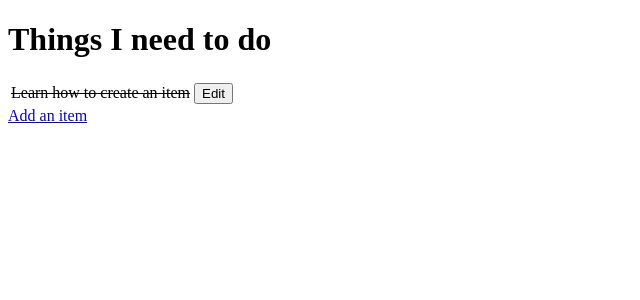
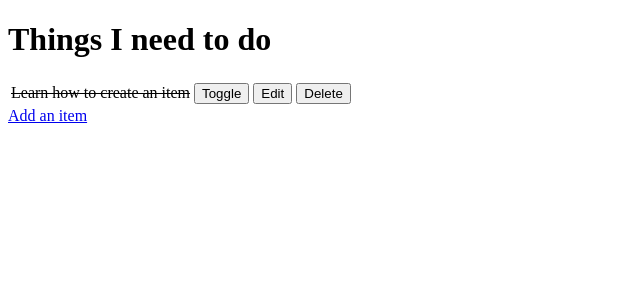
Before and after one commit to Tom-Ainsworth/hello-django, a Django app: page / in a window 1280 px wide. Shown: the top 300 px of the page, without its empty margins (0-640 px from the left). Run offline with Django 3.2, Linux system fonts and the light colour scheme; data comes from the database, SQL or seed files in the repository; both versions use the stored data as it was after the commit.

Commit message:
Add 'delete' view

```diff
--- a/django_todo/urls.py
+++ b/django_todo/urls.py
@@ -15,11 +15,13 @@ Including another URLconf
 """
 from django.contrib import admin
 from django.urls import path
-from todo.views import get_todo_list, add_item, edit_item
+from todo import views
 
 urlpatterns = [
     path('admin/', admin.site.urls),
-    path('', get_todo_list, name='get_todo_list'),
-    path('add', add_item, name='add_item'),
-    path('edit/<item_id>', edit_item, name='edit'),
+    path('', views.get_todo_list, name='get_todo_list'),
+    path('add', views.add_item, name='add_item'),
+    path('edit/<item_id>', views.edit_item, name='edit'),
+    path('toggle/<item_id>', views.toggle_item, name='toggle'),
+    path('delete/<item_id>', views.delete_item, name='delete'),
 ]
--- a/todo/templates/todo/todo_list.html
+++ b/todo/templates/todo/todo_list.html
@@ -19,8 +19,18 @@
                 <td>{{ item.name}}</td>
             {% endif %}
             <td>
+                <a href="/toggle/{{ item.id }}">
+                    <button>Toggle</button>
+                </a>
+            </td>
+            <td>
                 <a href="/edit/{{ item.id }}">
                     <button>Edit</button>
+                </a>
+            </td>
+            <td>
+                <a href="/delete/{{ item.id }}">
+                    <button>Delete</button>
                 </a>
             </td>
         </tr>
--- a/todo/views.py
+++ b/todo/views.py
@@ -1,4 +1,3 @@
-from unicodedata import name
 from django.shortcuts import render, redirect, get_object_or_404
 from .models import Item
 from .forms import ItemForm
@@ -17,9 +16,7 @@ def add_item(request):
             form.save()
             return redirect("get_todo_list")
     form = ItemForm()
-    context = {
-        "form": form
-        }
+    context = {"form": form}
     return render(request, "todo/add_item.html", context)
 
 
@@ -31,7 +28,19 @@ def edit_item(request, item_id):
             form.save()
             return redirect("get_todo_list")
     form = ItemForm(instance=item)
-    context = {
-        "form": form
-    }
-    return render(request, 'todo/edit_item.html', context)
+    context = {"form": form}
+    return render(request, "todo/edit_item.html", context)
+
+
+def toggle_item(request, item_id):
+    item = get_object_or_404(Item, id=item_id)
+    item.done = not item.done
+    item.save()
+    return redirect("get_todo_list")
+
+
+def delete_item(request, item_id):
+    item = get_object_or_404(Item, id=item_id)
+    item.done = not item.done
+    item.delete()
+    return redirect("get_todo_list")
```
Also changed, not shown: db.sqlite3.
